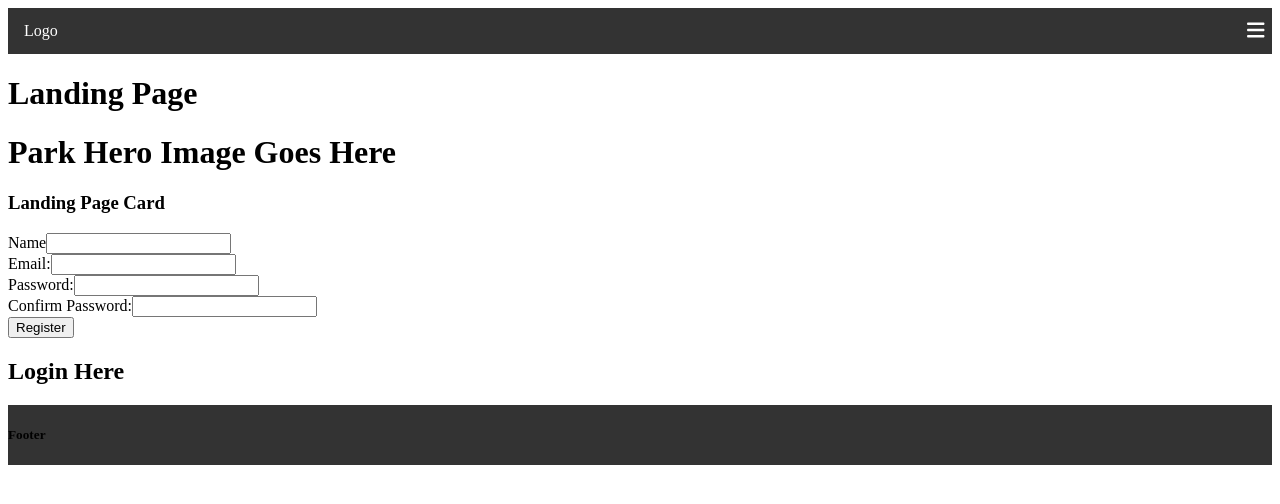
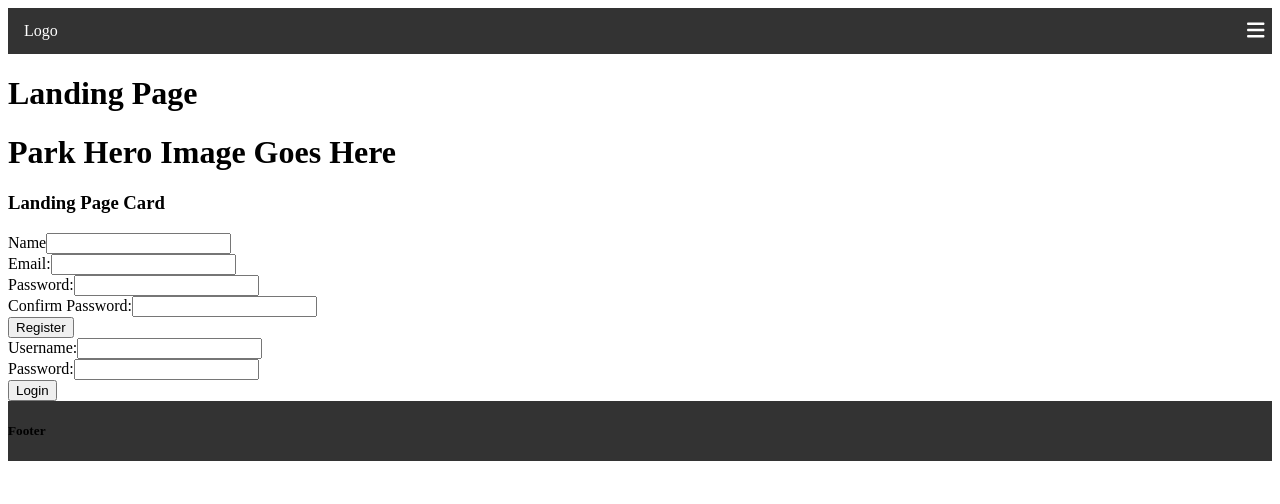
Before and after one commit to Beebops/National-Parks-Scavenger-Hunt, a React (Create React App) app in the folder client/: page / in a window 1280 px wide. Shown: the top 504 px of the page. Built offline with nearby package versions, Linux system fonts and the light colour scheme; the HTML template or start-up script is replaced by a standard one.

Commit message:
added Login component, functionality

```diff
--- a/client/src/components/Login.jsx
+++ b/client/src/components/Login.jsx
@@ -1,5 +1,53 @@
+import {useState} from 'react'
+import axios from 'axios'
+
 export default function Login() {
+  const [credentials, setCredentials] = useState({
+    username: '',
+    password: '',
+  })
+
+  const handleChange = e => {
+    setCredentials({
+      ...credentials,
+      [e.target.name]: e.target.value
+    })
+  }
+
+  const handleSubmit = async e => {
+    e.preventDefault()
+    try{
+      const response = await axios.post('/users/login', credentials)
+      localStorage.setItem('token', response.data.token)
+
+    } catch (err) {
+      console.error('Error loggin in', err.response ? err.response.data : err)
+    }
+  }
+
   return (
-    <h2>Login Here</h2>
+    <form onSubmit={handleSubmit}>
+      <div>
+        <label>Username:</label>
+        <input
+          type="text"
+          name="username"
+          value={credentials.username}
+          onChange={handleChange}
+          required
+        />
+      </div>
+      <div>
+        <label>Password:</label>
+        <input
+          type="password"
+          name="password"
+          value={credentials.password}
+          onChange={handleChange}
+          required
+        />
+      </div>
+      <button type="submit">Login</button>
+    </form>
   )
 }
--- a/client/src/components/SignUp.jsx
+++ b/client/src/components/SignUp.jsx
@@ -29,8 +29,12 @@ export default function SignUp() {
         password:formData.password,
         passwordConfirmation: formData.passwordConfirmation
       })
-      console.log(response.data)
-      console.log(formData)
+      setFormData({
+        username: '',
+        email: '',
+        password: '',
+        passwordConfirmation: ''
+      })
     } catch (err) {
       console.error('Error registering user', err.response ? err.response.data : err);
     }
```
